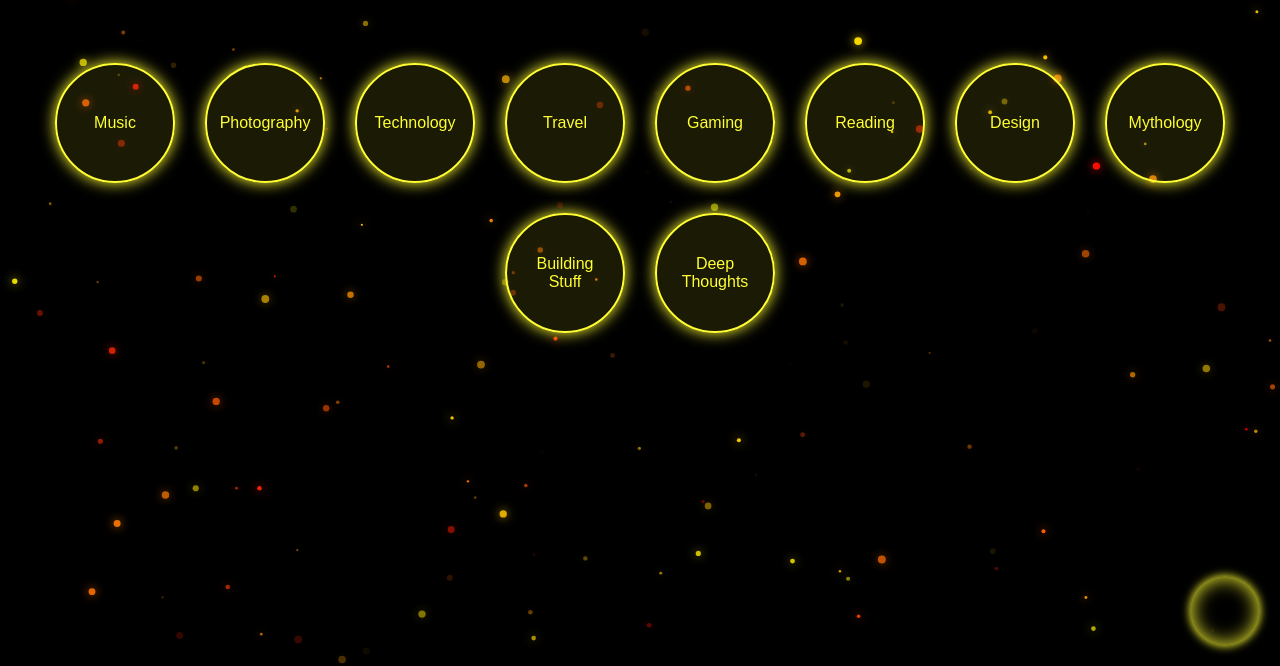
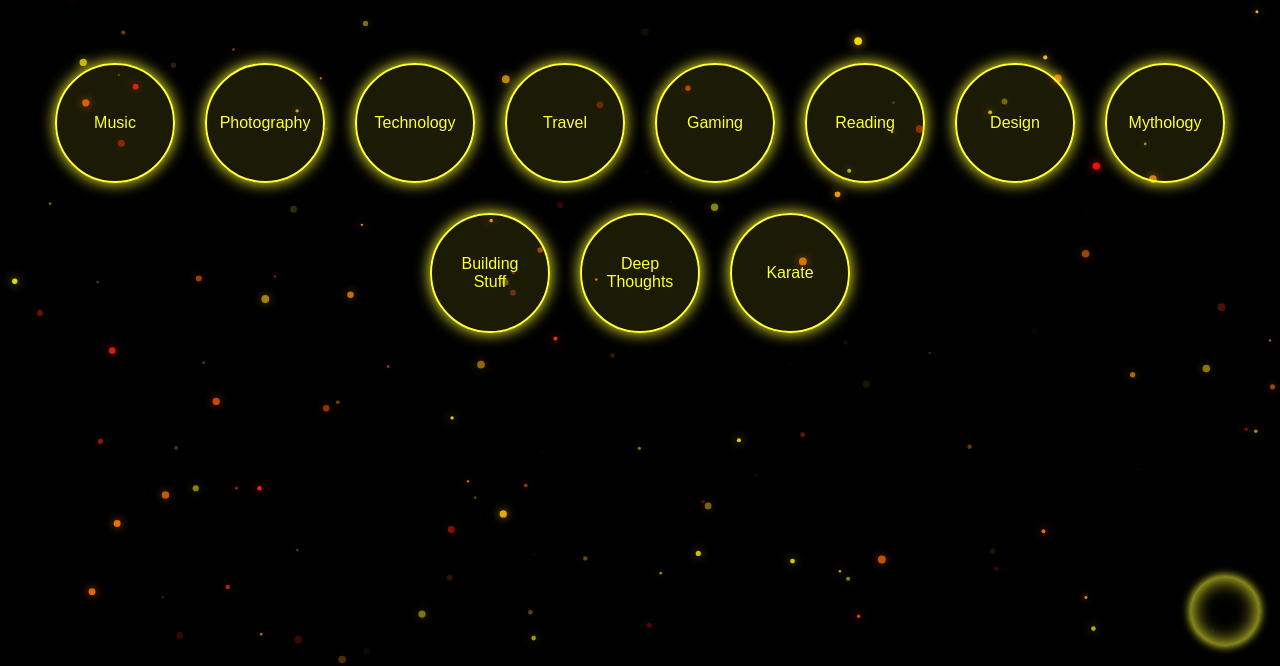
Before and after one commit to Marcos-dotcom1/me-for-real., a plain HTML site: page Interests/interests.html in a window 1280 px wide. Shown: the part 134-800 px from the top of the page. Drawn offline with Linux system fonts and the light colour scheme.

Commit message:
added interests

```diff
--- a/Interests/interests.html
+++ b/Interests/interests.html
@@ -80,6 +80,12 @@
       >
         Deep Thoughts
       </div>
+      <div
+        class="bubble"
+        onclick="openPopup('Karate', 'If art could punch your face.')"
+      >
+        Karate
+      </div>
     </div>
 
     <div class="overlay" id="overlay" onclick="closePopup()"></div>
```
